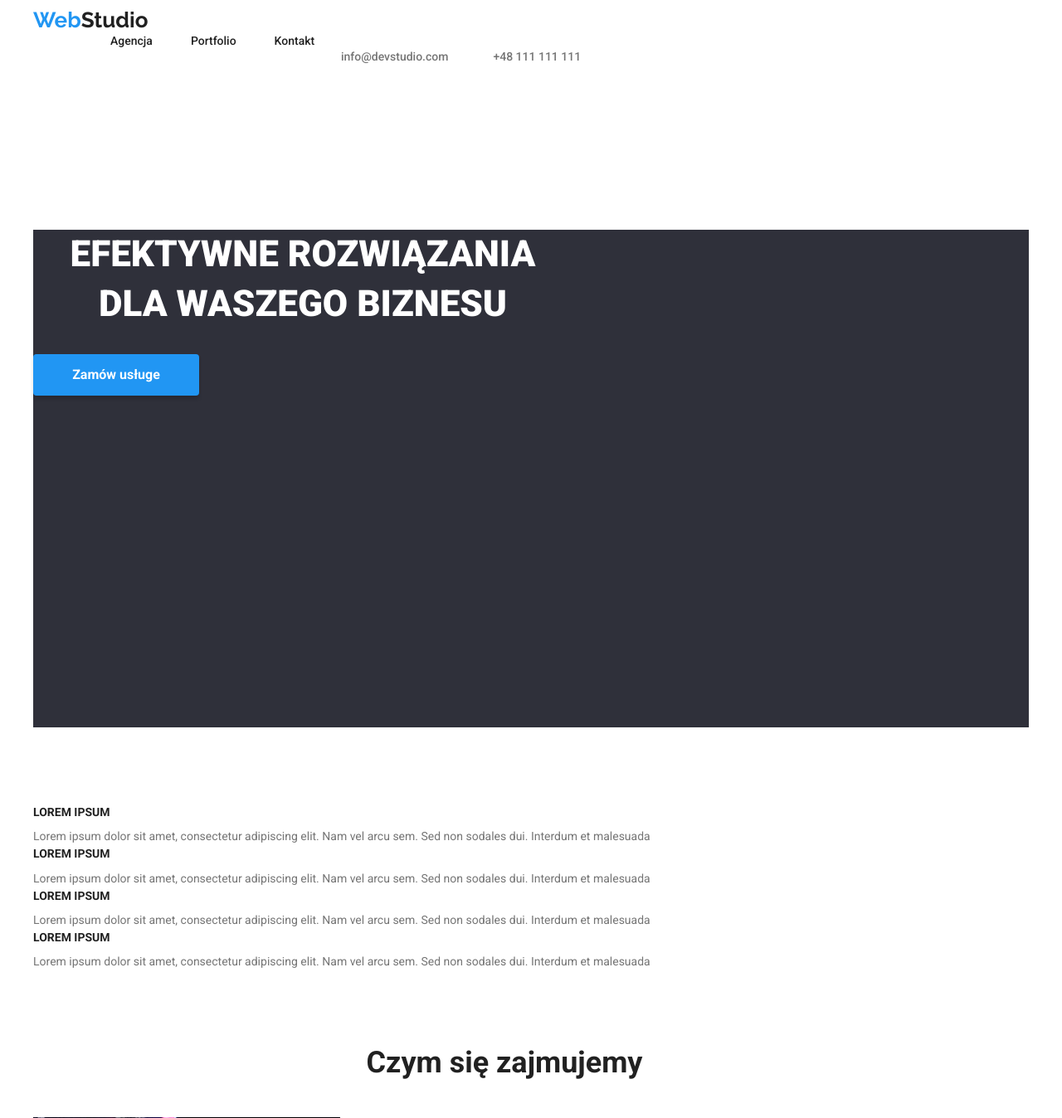
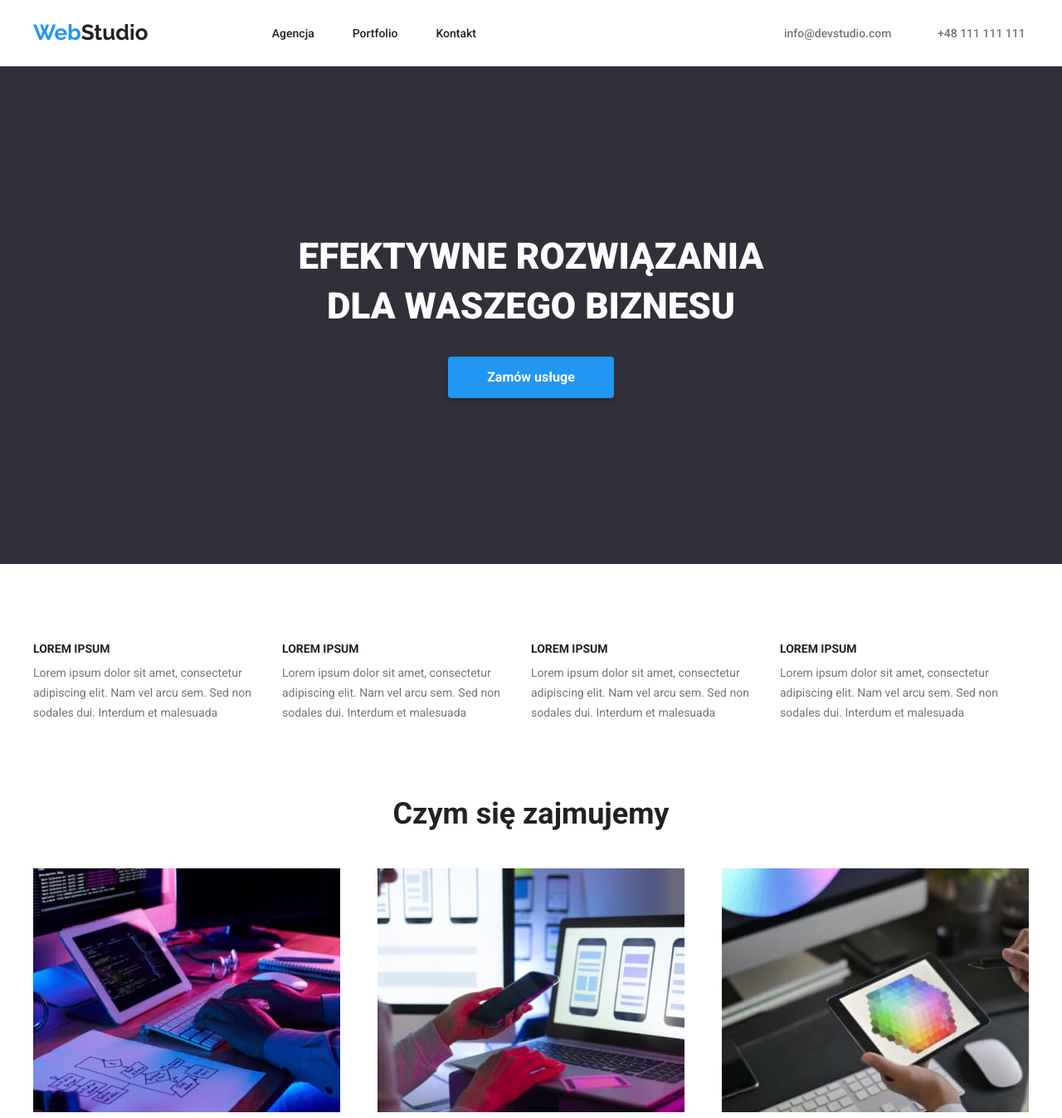
Before and after one commit to jakublempicki/goit-markup-hw-08, a plain HTML site: page index.html in a window 1280 px wide. Shown: the top 1348 px of the page at 83% size. Drawn offline with nearby package versions, Linux system fonts and the light colour scheme.

Commit message:
FINISHED VERSION

```diff
--- a/css/styles.css
+++ b/css/styles.css
@@ -2,7 +2,6 @@ body {
     color:#212121;
     /* Niewiem jak dodac kolejne czcionki alternatywne dla roboto, ale dodana jest rodzina bezszeryfowa     */
 font-family: 'Roboto',sans-serif;
-line-height: ;
 }
 
 
@@ -46,7 +45,6 @@ ul {
 }
 main {
     background-color: #FFFFFF;
-    ;
     padding-bottom: 94px;
 }
 
@@ -59,6 +57,18 @@ main {
     height: 80px;
     align-items: center;
 }
+.section2 {
+    display: flex;
+}
+.section3 {
+    display: flex;
+    justify-content: space-between;
+}
+.main_section4 {
+    display: flex;
+    justify-content: space-between;
+}
+
 .section-nav {
     display: flex;
     justify-content: center;
@@ -120,18 +130,19 @@ margin-top: 30px;
 
 .h1-title {
     width: 696px;
-    margin-top: 200px;
     text-align: center;
     width: 650px;
+    display: block;
+    margin-left: auto;
+    margin-right: auto;
+    padding-top: 200px;
 }
 .main_section3 h2 {
     text-align: center;
     margin-top: 94px;
     margin-bottom: 50px;
 }
-.main_section3.container {
-    justify-content: space-between;
-}
+
 .main_section4 h2 {
     text-align: center;
 margin-top: 94px;
@@ -144,15 +155,10 @@ margin-bottom: 50px;
   0px 2px 1px rgba(0, 0, 0, 0.2);
   border-radius: 0px 0px 4px 4px;
 }
-.main_section4.container {
-    justify-content: space-between;
-}
 
 
-.czym,
-.nasz {
-    width: 1200px;
-}
+
+
 
 
 
@@ -300,6 +306,9 @@ h1 {
         border-radius: 4px;
             border: none;
 margin-top: 30px;
+display: block;
+margin: auto;
+margin-top: 30px;
 }
 
 .section_figcaption {
--- a/index.html
+++ b/index.html
@@ -11,10 +11,19 @@
       href="https://fonts.googleapis.com/css2?family=Raleway:wght@700&family=Roboto:wght@400;500;700;900&display=swap"
       rel="stylesheet"
     />
+    <link
+      rel="stylesheet"
+      href="https://cdnjs.cloudflare.com/ajax/libs/modern-normalize/1.0.0/modern-normalize.min.css"
+    />
+    <!-- WALIDATOR DODANY POWYZEJ-->
+
     <link rel="stylesheet" href="css/styles.css" />
   </head>
   <body>
-      <header class="header-container container">
+    <header>
+      <div class="container">
+        <!-- SEKCJA ZACZĘTA OD container i w niej cala reszta-->
+        <div class="header">
           <a class="header webstudio" href="index.html"
             ><span class="web">Web</span><span class="studio">Studio</span></a
           >
@@ -34,16 +43,24 @@
             >info@devstudio.com</a
           >
           <a class="header_tel" href="tel:+48111111111">+48 111 111 111</a>
+        </div>
+      </div>
     </header>
     <main>
-          <section class="main_section1 container">
+      <section class="main_section1">
+        <div class="container">
+          <!-- SEKCJA ZACZĘTA OD container i w niej cala reszta-->
+
           <h1 class="h1-title">EFEKTYWNE ROZWIĄZANIA DLA WASZEGO BIZNESU</h1>
           <button class="main_button" type="button">Zamów usługe</button>
+        </div>
       </section>
-        </div>
 
-        <section class="main_section2 ">
-          <ul class="container">
+      <section class="main_section2">
+        <div class="container">
+          <!-- SEKCJA ZACZĘTA OD container i w niej cala reszta-->
+
+          <ul class="section2">
             <li class="section2-li">
               <h3>LOREM IPSUM</h3>
               <p class="h3_p">
@@ -73,14 +90,15 @@
               </p>
             </li>
           </ul>
+        </div>
       </section>
 
       <section class="main_section3">
-<div class="czym">
+        <div class="container">
+          <!-- SEKCJA ZACZĘTA OD container i w niej cala reszta-->
 
           <h2>Czym się zajmujemy</h2>
-       </div>
-          <ul class="main_section3 container">
+          <ul class="section3">
             <li>
               <img
                 src="Images/items/img-3.jpg"
@@ -106,12 +124,14 @@
               />
             </li>
           </ul>
+        </div>
       </section>
       <section class="main_section4">
-          <div class="nasz">
+        <div class="container">
+          <!-- SEKCJA ZACZĘTA OD container i w niej cala reszta-->
+
           <h2>Nasz zespół</h2>
-          </div>
-          <ul class="main_section4 container">
+          <ul class="main_section4">
             <li>
               <figure>
                 <img
@@ -121,9 +141,8 @@
                   height="260"
                 />
                 <figcaption class="figcaption_main">
-                  John Doe <p><span class="figcaption_span"
-                    >Product Designer</span
-                  ></p>
+                  John Doe
+                  <p><span class="figcaption_span">Product Designer</span></p>
                 </figcaption>
               </figure>
             </li>
@@ -136,9 +155,8 @@
                   height="260"
                 />
                 <figcaption class="figcaption_main">
-                  John Doe <p><span class="figcaption_span"
-                    >Frontend Developer</span
-                  ></p>
+                  John Doe
+                  <p><span class="figcaption_span">Frontend Developer</span></p>
                 </figcaption>
               </figure>
             </li>
@@ -151,7 +169,8 @@
                   height="260"
                 />
                 <figcaption class="figcaption_main">
-                  John Doe <p><span class="figcaption_span">Marketing</span></p>
+                  John Doe
+                  <p><span class="figcaption_span">Marketing</span></p>
                 </figcaption>
               </figure>
             </li>
@@ -164,17 +183,19 @@
                   height="260"
                 />
                 <figcaption class="figcaption_main">
-                  John Doe <p><span class="figcaption_span"
-                    >UI Designer</span
-                  ></p>
+                  John Doe
+                  <p><span class="figcaption_span">UI Designer</span></p>
                 </figcaption>
               </figure>
             </li>
           </ul>
+        </div>
       </section>
     </main>
-      <footer class="footer-container container">
-        <!-- w stopce nie moze byc w tym momencie uzyty kolor : #FFFFFF; ani : #FFFFFF99;-->
+    <footer class="footer-container">
+      <div class="container">
+        <!-- SEKCJA ZACZĘTA OD container i w niej cala reszta-->
+        <div class="footer">
           <a class="footer webstudio" href="#"
             ><span class="web">Web</span
             ><span class="studio_footer">Studio</span></a
@@ -188,11 +209,14 @@
                 >
               </li>
               <li>
-              <a class="footer_a" href="telto:+48111111111">+48 111 111 111</a>
+                <a class="footer_a" href="telto:+48111111111"
+                  >+48 111 111 111</a
+                >
               </li>
             </ul>
           </address>
+        </div>
+      </div>
     </footer>
-    </div>
   </body>
 </html>
```
Also changed, not shown: portfolio.html (+19 -9 lines). Lines whose indentation alone changed are shown as unchanged.
